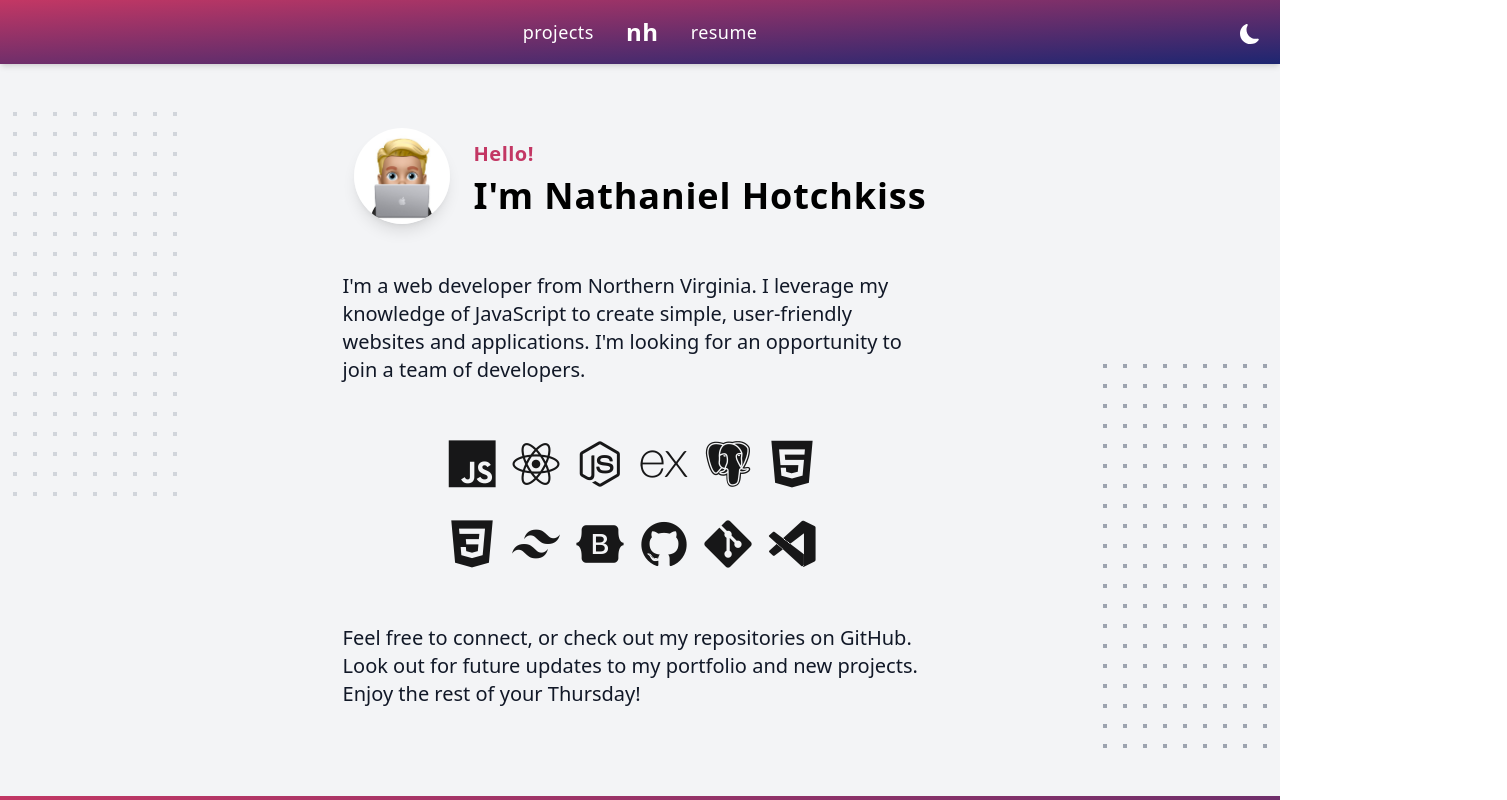
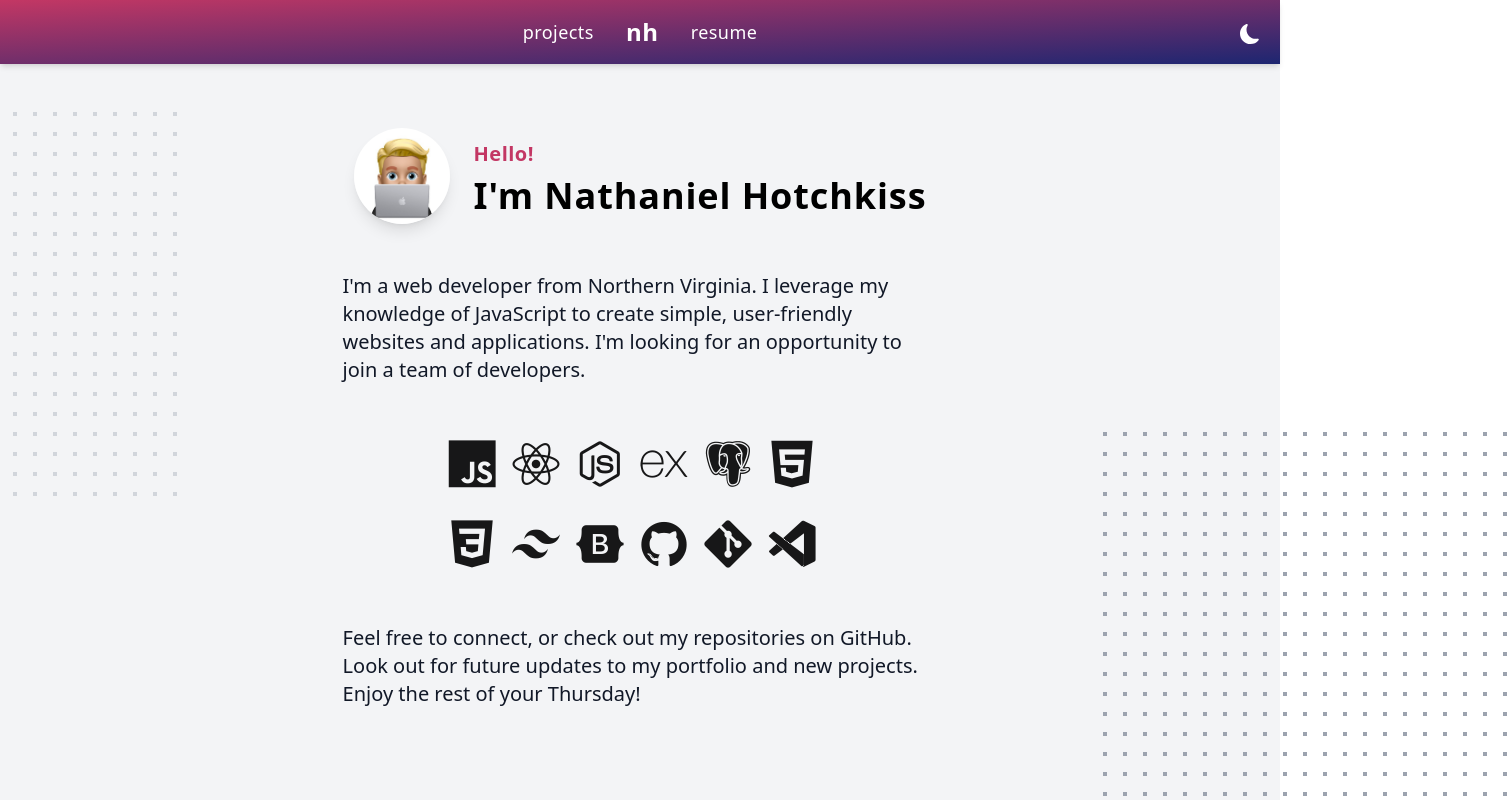
Before and after one commit to NathanielHotchkiss/Portfolio, a React (Create React App) app: page / in a window 1280 px wide. Shown: the top 800 px of the page, 1507 px wide, since content can reach past the window. Built offline with nearby package versions, Linux system fonts and the light colour scheme.

Commit message:
adjusted min height

```diff
--- a/src/components/Home.jsx
+++ b/src/components/Home.jsx
@@ -5,7 +5,7 @@ export default function Home() {
   const date = getDate();
 
   return (
-    <div className="relative py-16 overflow-hidden">
+    <div className="relative py-16 min-h-screen">
       <div className="hidden lg:block lg:absolute lg:inset-y-0 lg:h-full lg:w-full">
         <div
           className="relative h-full text-lg max-w-prose mx-auto"
--- a/src/components/Projects.jsx
+++ b/src/components/Projects.jsx
@@ -2,7 +2,8 @@ import { projectsData } from "../data/data.js";
 
 export default function Projects() {
   return (
-    <div className="flex flex-wrap justify-center px-1 py-4">
+    <div className="min-h-screen">
+      <div className="flex flex-wrap lg:flex-nowrap justify-center px-1 py-4">
         {projectsData.map((project) => {
           const { title, info, img, repo, url, id } = project;
 
@@ -90,5 +91,6 @@ export default function Projects() {
           );
         })}
       </div>
+    </div>
   );
 }
--- a/src/components/Resume.jsx
+++ b/src/components/Resume.jsx
@@ -5,7 +5,7 @@ export default function Resume() {
   const { email, phone, location } = resumeContact;
 
   return (
-    <div className="flex justify-center">
+    <div className="flex justify-center min-h-screen">
       <div className="bg-white dark:shadow-transparent dark:bg-dark-gray dark:bg-opacity-80 md:max-w-2xl lg:max-w-3xl mx-2 my-4 md:my-8 px-4 py-4 md:px-20 md:py-10 lg:py-18 shadow-2xl">
         <div className="sm:flex justify-center py-2">
           <h1 className="text-sm sm:text-md md:text-lg lg:text-xl text-center font-semibold">
```
Lines whose indentation alone changed are shown as unchanged.
